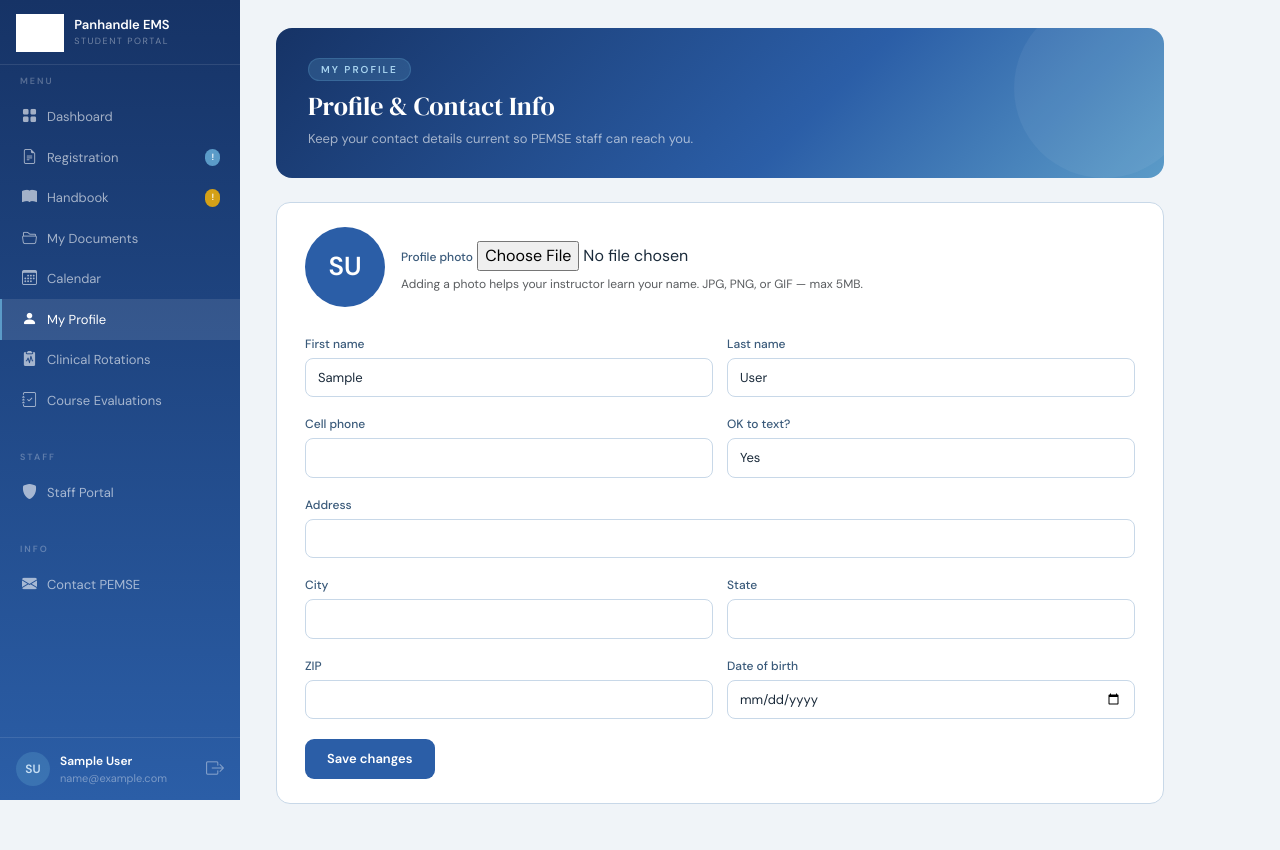
After one commit to AndSnodFRBA/PEMSE, a Django app: page /profile/ in a window 1280 px wide. The commit adds this page. Run offline with Django 5.2, Linux system fonts and the light colour scheme; the visitor is signed in with stand-in values (Sample User, id 1); data that the repository does not hold is empty.

Commit message:
Add student profile photos for instructor attendance roster
Also fixes a pre-existing bug where /profile/ had no template at all
(templates/students/profile.html didn't exist), so the page 500'd for
every student who clicked "My Profile".

Co-Authored-By: Claude Sonnet 5 <noreply@anthropic.com>

```diff
--- a/students/forms.py
+++ b/students/forms.py
@@ -46,11 +46,28 @@ class ProfileForm(forms.ModelForm):
         fields = [
             'first_name', 'last_name', 'phone', 'ok_to_text',
             'address', 'city', 'state', 'zip_code', 'date_of_birth',
+            'profile_photo',
         ]
         widgets = {
             'date_of_birth': forms.DateInput(attrs={'type': 'date'}),
             'ok_to_text': forms.Select(choices=[(True, 'Yes'), (False, 'No')]),
+            'profile_photo': forms.ClearableFileInput(attrs={'accept': 'image/jpeg,image/png,image/gif'}),
         }
+
+    def __init__(self, *args, **kwargs):
+        super().__init__(*args, **kwargs)
+        for name, field in self.fields.items():
+            if name != 'profile_photo':
+                field.widget.attrs.setdefault('class', 'form-control')
+
+    def clean_profile_photo(self):
+        photo = self.cleaned_data.get('profile_photo')
+        if photo and hasattr(photo, 'content_type'):
+            if photo.content_type not in ('image/jpeg', 'image/png', 'image/gif'):
+                raise forms.ValidationError('Please upload a JPG, PNG, or GIF image.')
+            if photo.size > 5 * 1024 * 1024:
+                raise forms.ValidationError('Photo must be smaller than 5MB.')
+        return photo
 
 
 class PaymentForm(forms.ModelForm):
--- a/students/models.py
+++ b/students/models.py
@@ -1,8 +1,14 @@
+import os
 import uuid
 
 from django.db import models
 from django.contrib.auth.models import AbstractUser
 from django.utils import timezone
+
+
+def profile_photo_path(instance, filename):
+    ext = os.path.splitext(filename)[1].lower()
+    return f'profile-photos/{instance.pk}/photo{ext}'
 
 
 class Student(AbstractUser):
@@ -26,6 +32,11 @@ class Student(AbstractUser):
     state       = models.CharField(max_length=2, blank=True)
     zip_code    = models.CharField(max_length=10, blank=True)
     date_of_birth = models.DateField(null=True, blank=True)
+    profile_photo = models.ImageField(
+        upload_to=profile_photo_path,
+        null=True, blank=True,
+        help_text='Optional profile photo. Helps instructors learn student names.'
+    )
 
     # ── Enrollment status ─────────────────────────────────────────────────────
     class EnrollStatus(models.TextChoices):
--- a/students/views.py
+++ b/students/views.py
@@ -292,7 +292,7 @@ def _build_progress_summary(student, enrollment):
 @login_required
 def profile_view(request):
     student = request.user
-    form = ProfileForm(request.POST or None, instance=student)
+    form = ProfileForm(request.POST or None, request.FILES or None, instance=student)
     if request.method == 'POST' and form.is_valid():
         form.save()
         messages.success(request, 'Profile updated successfully.')
--- /dev/null
+++ b/templates/students/profile.html
@@ -0,0 +1,92 @@
+{% extends "base.html" %}
+{% block title %}My Profile — PEMSE{% endblock %}
+
+{% block extra_css %}
+<style>
+  .profile-photo-current {
+    width: 80px; height: 80px; border-radius: 50%; object-fit: cover;
+    border: 2px solid var(--border);
+  }
+  .profile-photo-fallback {
+    width: 80px; height: 80px; border-radius: 50%;
+    background: var(--navy); color: #fff;
+    display: flex; align-items: center; justify-content: center;
+    font-size: 26px; font-weight: 600;
+  }
+</style>
+{% endblock %}
+
+{% block content %}
+<div class="page-hero">
+  <div class="page-hero-badge">My Profile</div>
+  <h1>Profile &amp; Contact Info</h1>
+  <p>Keep your contact details current so PEMSE staff can reach you.</p>
+</div>
+
+<div class="portal-card">
+  <form method="post" enctype="multipart/form-data">
+    {% csrf_token %}
+
+    <div class="d-flex align-items-center gap-3 mb-4">
+      {% if user.profile_photo %}
+        <img src="{{ user.profile_photo.url }}" alt="Profile photo" class="profile-photo-current">
+      {% else %}
+        <div class="profile-photo-fallback">{{ user.initials }}</div>
+      {% endif %}
+      <div>
+        <label class="form-label">Profile photo</label>
+        {{ form.profile_photo }}
+        {% if form.profile_photo.errors %}
+          <div class="text-danger" style="font-size:12px;margin-top:4px;">{{ form.profile_photo.errors|join:", " }}</div>
+        {% endif %}
+        <div class="text-muted" style="font-size:12px;margin-top:4px;">
+          Adding a photo helps your instructor learn your name. JPG, PNG, or GIF — max 5MB.
+        </div>
+      </div>
+    </div>
+
+    <div class="form-grid-2">
+      <div>
+        <label class="form-label">First name</label>
+        {{ form.first_name }}
+      </div>
+      <div>
+        <label class="form-label">Last name</label>
+        {{ form.last_name }}
+      </div>
+      <div>
+        <label class="form-label">Cell phone</label>
+        {{ form.phone }}
+      </div>
+      <div>
+        <label class="form-label">OK to text?</label>
+        {{ form.ok_to_text }}
+      </div>
+      <div style="grid-column:1/-1;">
+        <label class="form-label">Address</label>
+        {{ form.address }}
+      </div>
+      <div>
+        <label class="form-label">City</label>
+        {{ form.city }}
+      </div>
+      <div>
+        <label class="form-label">State</label>
+        {{ form.state }}
+      </div>
+      <div>
+        <label class="form-label">ZIP</label>
+        {{ form.zip_code }}
+      </div>
+      <div>
+        <label class="form-label">Date of birth</label>
+        {{ form.date_of_birth }}
+      </div>
+    </div>
+
+    <div style="margin-top:20px;">
+      <button type="submit" class="btn-navy">Save changes</button>
+    </div>
+  </form>
+</div>
+{% endblock %}
```
Also changed, not shown: templates/instructor/attendance_edit.html (+16 -2 lines), templates/instructor/course_detail.html (+55 -4 lines), students/migrations/0013_student_profile_photo.py (added).
